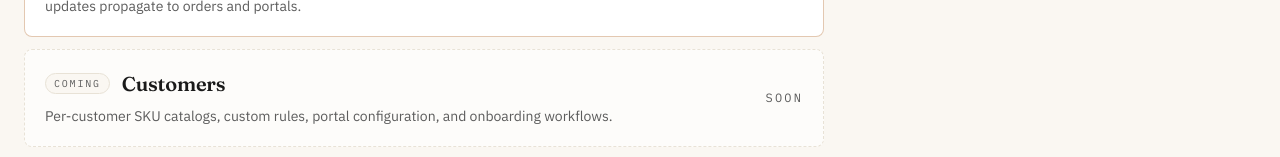
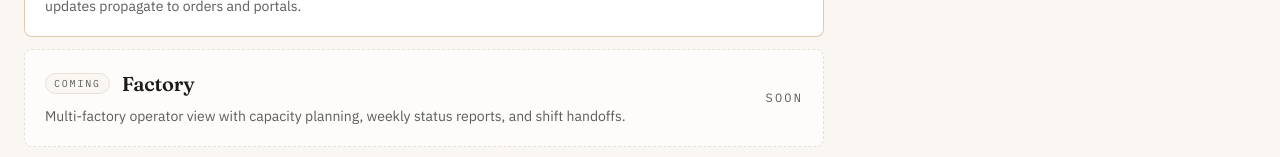
Before and after one commit to wsew2217/atlas-demo, a Next.js app: page /demo/full in a window 1280 px wide. Shown: the part 629-786 px from the top of the page. Built offline with nearby package versions, Linux system fonts and the light colour scheme; no server answers; the database is empty.

Commit message:
Update page.tsx

```diff
--- a/app/demo/full/(app)/page.tsx
+++ b/app/demo/full/(app)/page.tsx
@@ -8,7 +8,6 @@ export const metadata = {
 }
 
 const upcoming = [
-  { title: 'Customers', body: 'Per-customer SKU catalogs, custom rules, portal configuration, and onboarding workflows.', href: '/demo/full/customers', status: 'coming' as const },
   { title: 'Factory',   body: 'Multi-factory operator view with capacity planning, weekly status reports, and shift handoffs.',   href: '/demo/full/factory',   status: 'coming' as const },
 ]
 
```
